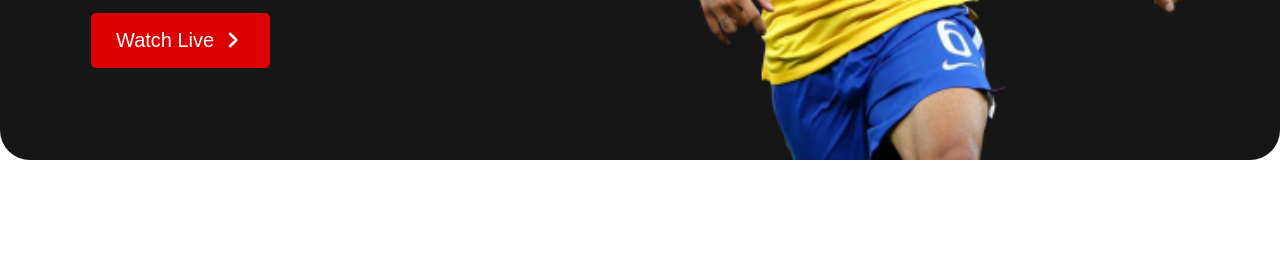
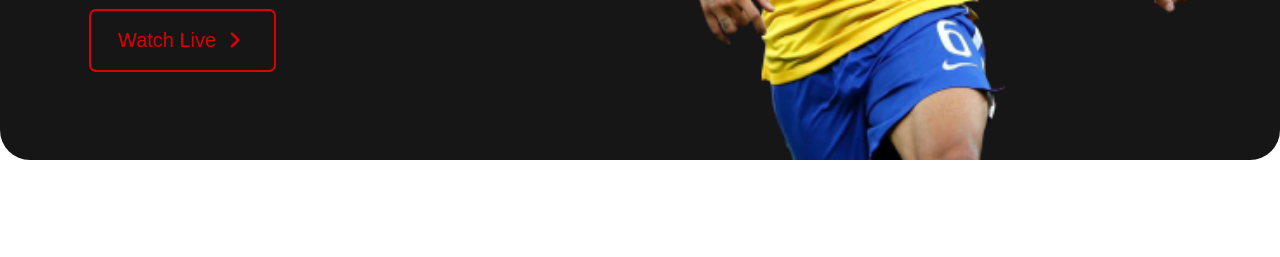
Before and after one commit to MohammadFahad1/WorldCup-Sports-Website-2nd-assmt, a plain HTML site: page index.html in a window 1280 px wide. In both pictures the pointer is over the button "Watch Live". Shown: the part 506-763 px from the top of the page. Drawn offline with Linux system fonts and the light colour scheme.

Commit message:
button hover animation added

```diff
--- a/style.css
+++ b/style.css
@@ -70,8 +70,16 @@ button.btn-red {
     border: none;
     border-radius: 5px;
     cursor: pointer;
+    border: 2px solid #DD0000;
+    transition: .7s border, .3s color, .3s background;
 }
 
+button.btn-red:hover {
+    border: 2px solid transparent;
+    background: transparent;
+    color: #DD0000;
+    outline: 2px solid #DD0000;
+}
 
 /*---------------
   Main Section
```
